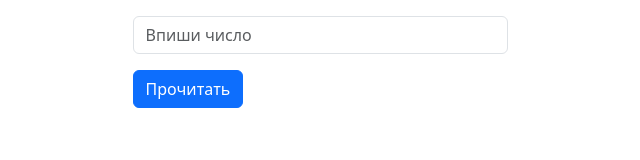
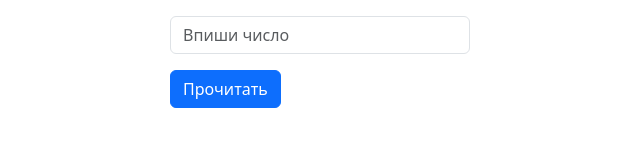
Before and after one commit to DenisKvak1/Task01, a plain HTML site: page index.html in a window 1280 px wide. Shown: the whole page, without its empty margins (320-960 px from the left). Drawn offline with nearby package versions, Linux system fonts and the light colour scheme.

Commit message:
Update style.css

```diff
--- a/assets/css/style.css
+++ b/assets/css/style.css
@@ -1,5 +1,5 @@
 .container>div{
     margin-left: auto;
     margin-right: auto;
-    width: 375px;
+    width: 300px;
 }
```
